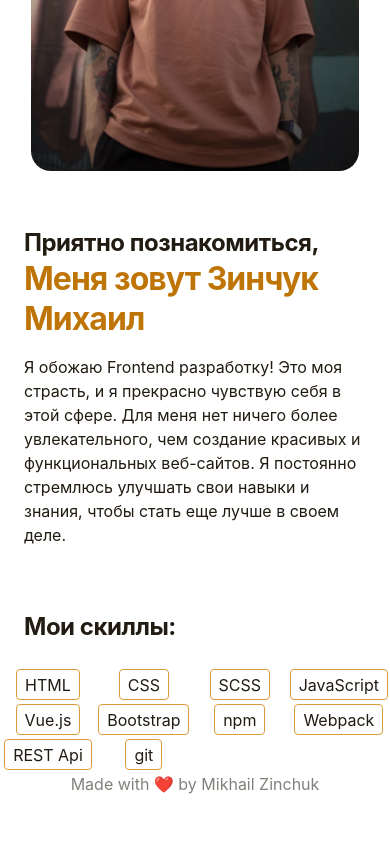
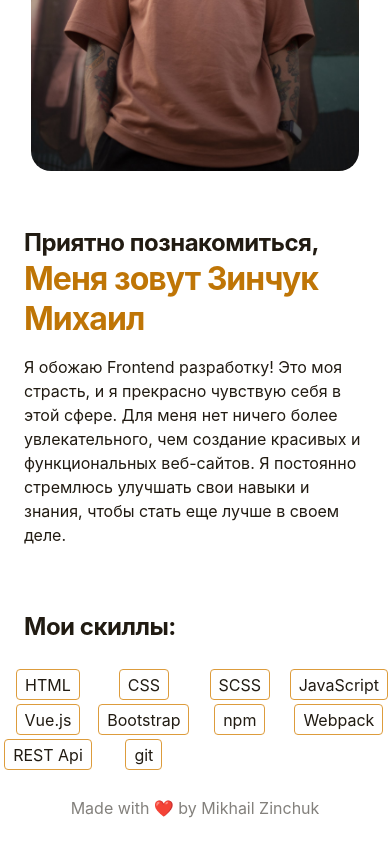
Before and after one commit to Mikzin/vue-portfolio, a Vue app: page / in a window 390 px wide. Shown: the part 1649-2493 px from the top of the page. Before the commit the page ends 2445 px from the top, so only its background shows below. Built offline with nearby package versions, Linux system fonts and the light colour scheme.

Commit message:
fix: fix layout

```diff
--- a/src/components/layout/TheFooter.vue
+++ b/src/components/layout/TheFooter.vue
@@ -13,4 +13,10 @@
   text-align: center;
   margin: 0;
 }
+
+@media screen and (max-width: 700px) {
+  .footer__text {
+    margin: 24px;
+  }
+}
 </style>
```
